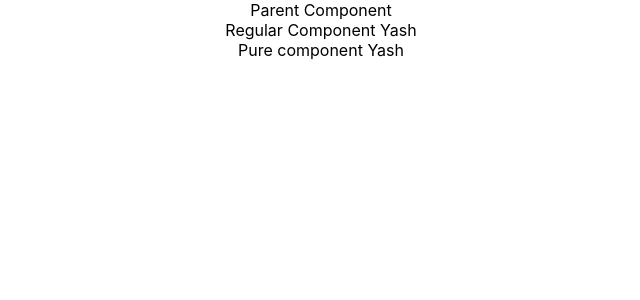
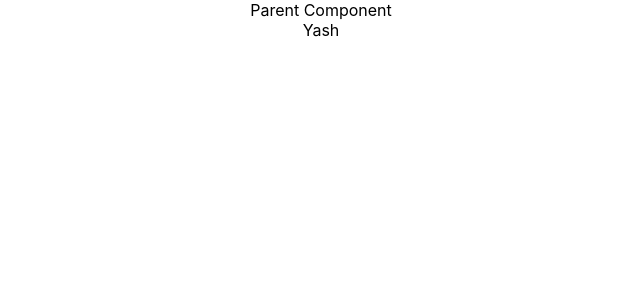
Before and after one commit to yashlad27/react_crash, a React (Create React App) app: page / in a window 1280 px wide. Shown: the top 300 px of the page, without its empty margins (319-959 px from the left). Built offline with nearby package versions, Linux system fonts and the light colour scheme.

Commit message:
react.memo working

```diff
--- /dev/null
+++ b/src/components/Advanced/MemoComp.js
@@ -0,0 +1,12 @@
+import React from 'react'
+
+function MemoComp({name}) {
+    console.log('Rendering memo component')
+  return (
+    <div>
+        {name}
+    </div>
+  )
+}
+
+export default React.memo(MemoComp)
--- a/src/components/Advanced/ParentComp.js
+++ b/src/components/Advanced/ParentComp.js
@@ -1,8 +1,9 @@
-import React, { Component } from 'react'
-import RegComp from './RegComp'
-import PureComp from './PureComp'
+import React, { PureComponent } from 'react'
+// import RegComp from './RegComp'
+// import PureComp from './PureComp'
+import MemoComp from './MemoComp'
 
-export class ParentComp extends Component {
+class ParentComp extends PureComponent {
 
     constructor(props) {
         super(props)
@@ -27,8 +28,10 @@
       <div>
         Parent Component
 
-        <RegComp name={this.state.name}/>
-        <PureComp name={this.state.name} />
+        <MemoComp name = {this.state.name} />
+
+        {/* <RegComp name={this.state.name}/>
+        <PureComp name={this.state.name} /> */}
       </div>
     )
   }
```
Also changed, not shown: 1 other file (tests, documents, lock files or other folders).
